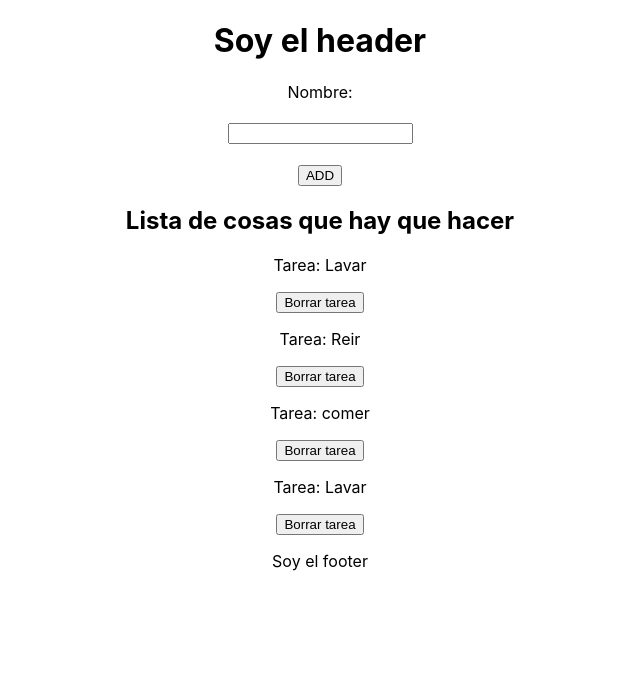
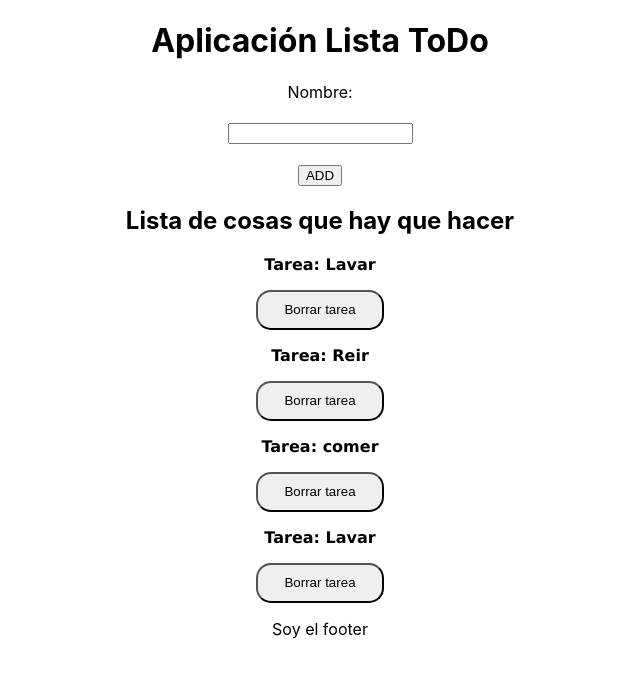
Before and after one commit to Cjuampi/toDo, a React (Create React App) app in the folder todo/: page / in a window 1280 px wide. Shown: the top 676 px of the page, without its empty margins (320-960 px from the left). Built offline with nearby package versions, Linux system fonts and the light colour scheme.

Commit message:
styles header and card

```diff
--- a/todo/src/components/Card/Card.css
+++ b/todo/src/components/Card/Card.css
@@ -0,0 +1,10 @@
+#btn-remove{
+    border-radius: 15px;
+    height: 5vh;
+    width: 10vw;
+}
+
+#tarea{
+    font-weight: bold;
+    font-family:'Lucida Sans', 'Lucida Sans Regular', 'Lucida Grande', 'Lucida Sans Unicode', Geneva, Verdana, sans-serif
+}
--- a/todo/src/components/Card/Card.js
+++ b/todo/src/components/Card/Card.js
@@ -20,10 +20,8 @@ export default class Card extends Component {
 
         return (
             <div>
-
-                <p>Tarea: {tarea || "no hay tarea"}</p>
-                <button onClick= {funcion}>Borrar tarea</button>
-
+                <p id="tarea">Tarea: {tarea || "no hay tarea"}</p>
+                <button id="btn-remove" onClick= {funcion}>Borrar tarea</button>
             </div>
         )
     }
--- a/todo/src/components/Header/Header.css
+++ b/todo/src/components/Header/Header.css
@@ -0,0 +1,4 @@
+#header-title{
+    font-family: sans-serif;
+
+}
--- a/todo/src/components/Header/Header.js
+++ b/todo/src/components/Header/Header.js
@@ -4,7 +4,7 @@ export default class header extends Component {
     render() {
         return (
             <header>
-                <h1>Soy el header</h1>
+                <h1 id= "header-title">Aplicación Lista ToDo</h1>
             </header>
         )
     }
```
Also changed, not shown: todo/src/components/List/List.js (+15 -0 lines).
